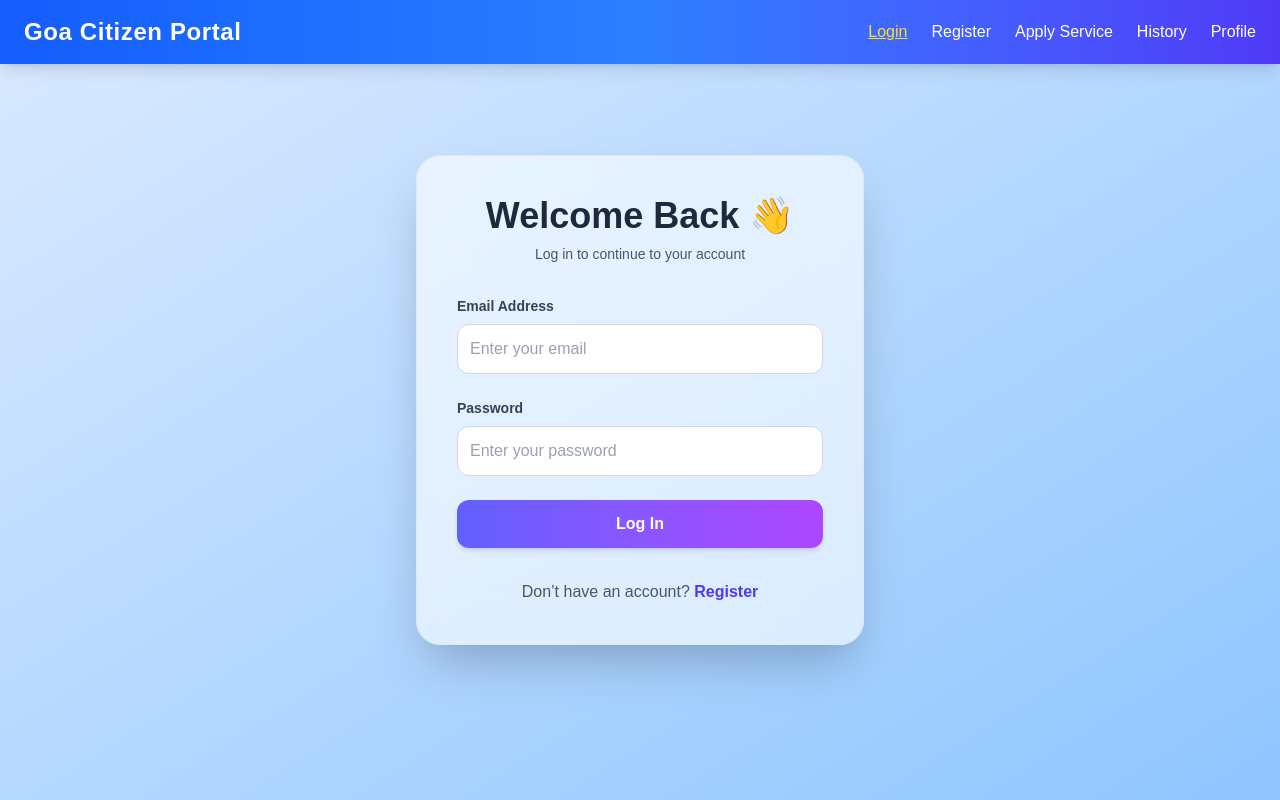
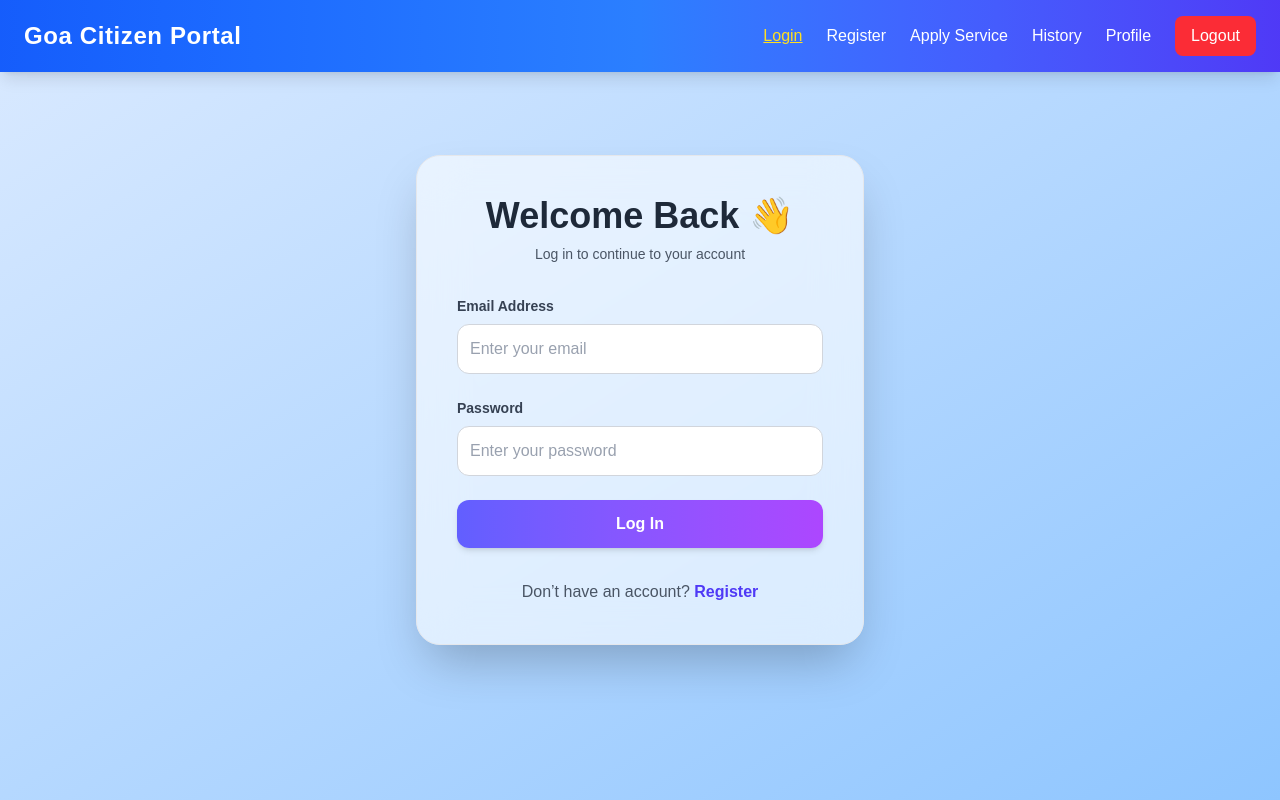
Before and after one commit to Shruti27272727/goa-citizen-services-portal, a React (Vite) app in the folder citizen-portal/: page /login in a window 1280 px wide. Built offline with nearby package versions, Linux system fonts and the light colour scheme; no server answers.

Commit message:
logout added

```diff
--- a/citizen-portal/src/components/Navbar.jsx
+++ b/citizen-portal/src/components/Navbar.jsx
@@ -1,8 +1,19 @@
-import React from "react";
-import { Link, useLocation } from "react-router-dom";
+import React, { useContext } from "react";
+import { Link, useLocation, useNavigate } from "react-router-dom";
+import { AuthContext } from "../context/AuthContext";
 
 const Navbar = () => {
   const location = useLocation();
+  const navigate = useNavigate();
+  const { logout } = useContext(AuthContext); // ✅ Assuming you have logout() in AuthContext
+
+  // Logout handler
+  const handleLogout = () => {
+    logout(); // clears auth data (if you have it)
+    localStorage.removeItem("token"); // optional safety
+    alert("You have been logged out successfully!");
+    navigate("/login");
+  };
 
   return (
     <nav className="w-full bg-gradient-to-r from-blue-600 via-blue-500 to-indigo-600 text-white py-4 px-6 shadow-lg fixed top-0 left-0 z-50">
@@ -13,7 +24,7 @@ const Navbar = () => {
         </h1>
 
         {/* Nav Links */}
-        <div className="hidden md:flex space-x-6">
+        <div className="hidden md:flex space-x-6 items-center">
           <Link
             to="/login"
             className={`hover:text-yellow-200 font-medium transition-all duration-300 ${
@@ -60,6 +71,14 @@ const Navbar = () => {
           >
             Profile
           </Link>
+
+          {/* ✅ Logout Button */}
+          <button
+            onClick={handleLogout}
+            className="bg-red-500 hover:bg-red-600 text-white px-4 py-2 rounded-lg font-medium transition-all duration-300"
+          >
+            Logout
+          </button>
         </div>
 
         {/* Mobile Menu Placeholder (Optional Enhancement) */}
```
